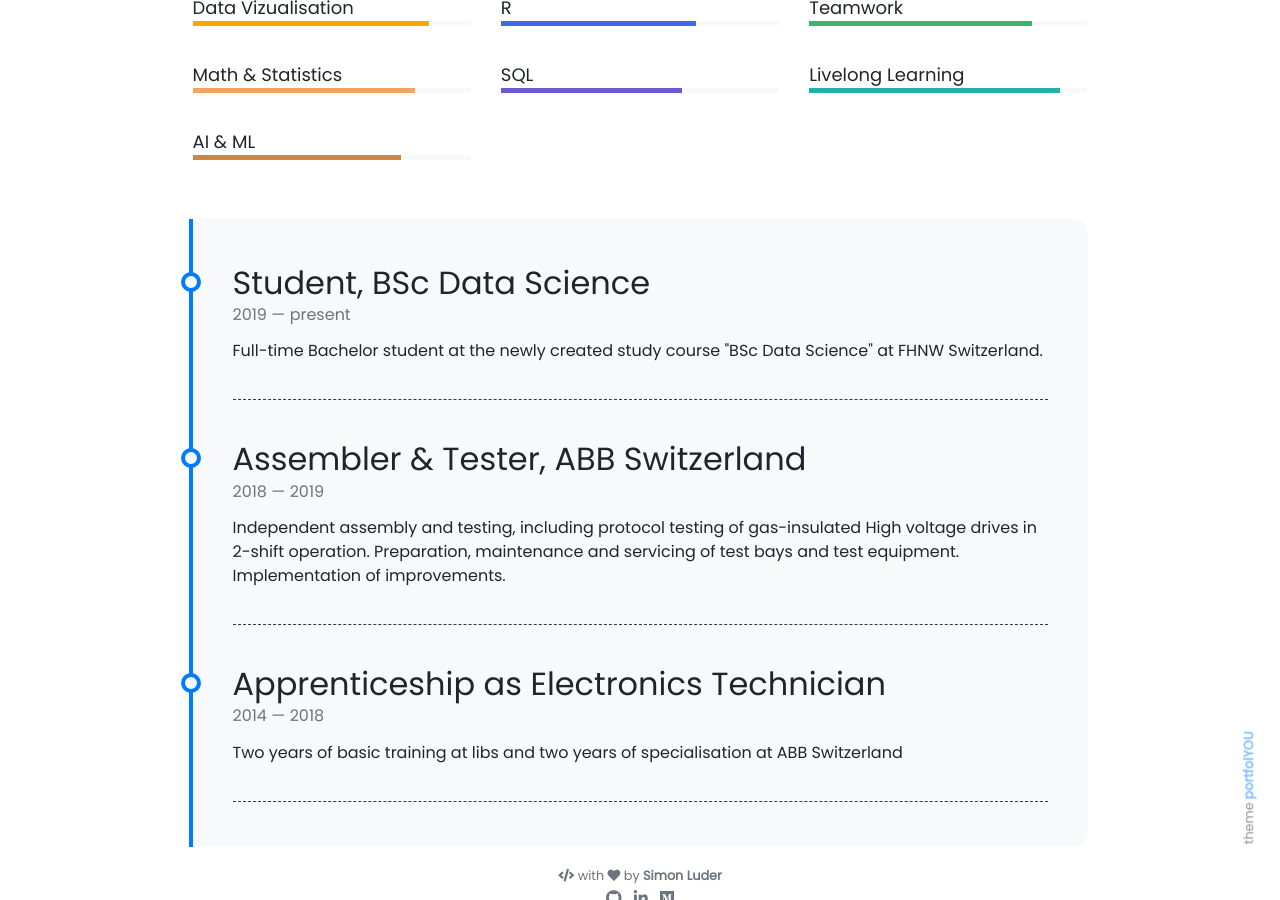
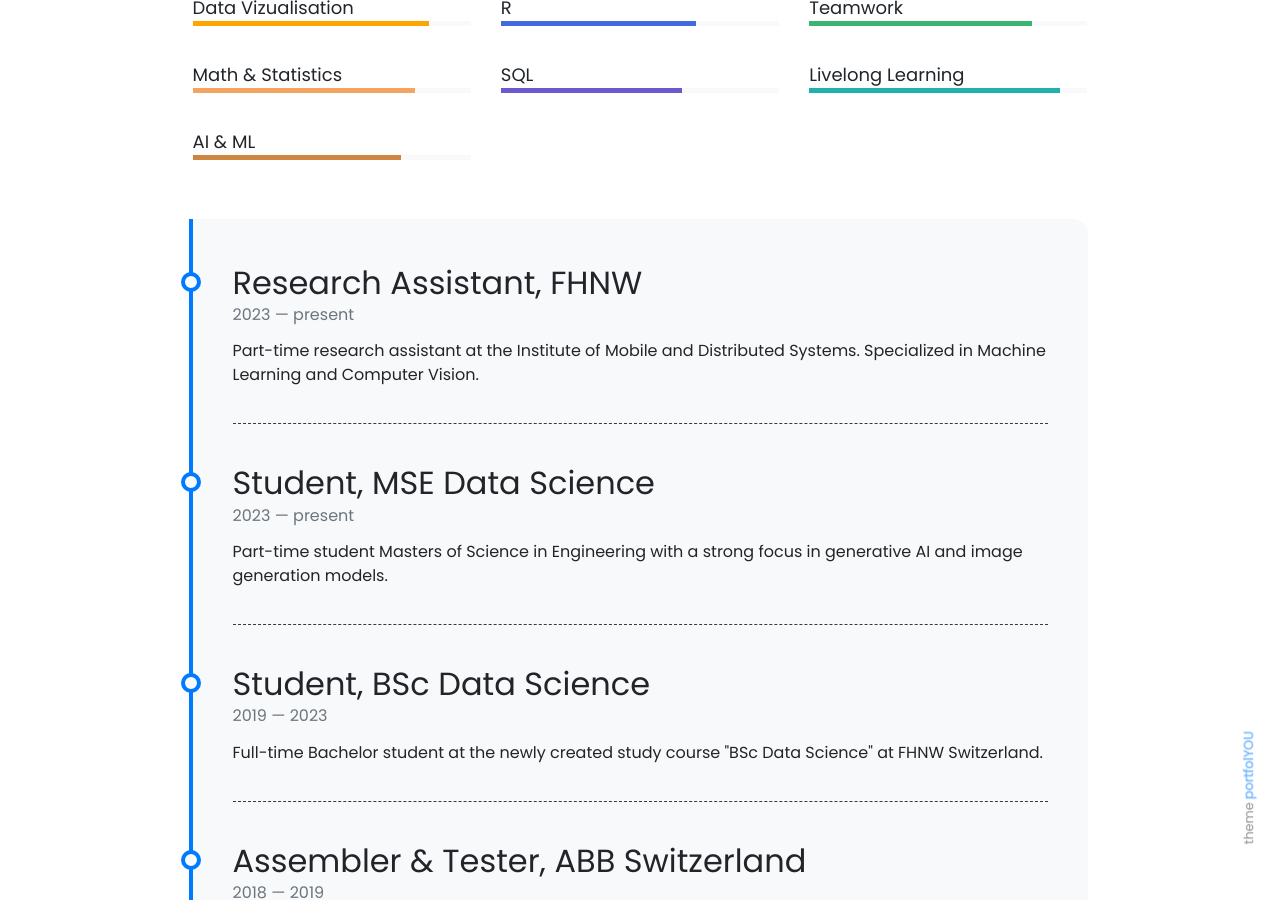
Before and after one commit to SimonLuder/simonluder.github.io, a Jekyll site: the page built from pages/about.md, in a window 1280 px wide and 900 px high, scrolled down 610 px. Built offline with Jekyll 4.4.1, drawn with Linux system fonts in a browser that asks for light colours; nearby versions of some CDN libraries.

Commit message:
Update timeline.yml

```diff
--- a/_data/timeline.yml
+++ b/_data/timeline.yml
@@ -1,6 +1,17 @@
+- title: Research Assistant, FHNW
+  from: 2023
+  to: present
+  description: Part-time research assistant at the Institute of Mobile and Distributed Systems. Specialized in Machine Learning and Computer Vision.
+
+- title: Student, MSE Data Science
+  from: 2023
+  to: present
+  description: Part-time student Masters of Science in Engineering with a strong focus in generative AI and image generation models.
+
+
 - title: Student, BSc Data Science
   from: 2019
-  to: present
+  to: 2023
   description: Full-time Bachelor student at the newly created study course "BSc Data Science" at FHNW Switzerland.
 
 
```
